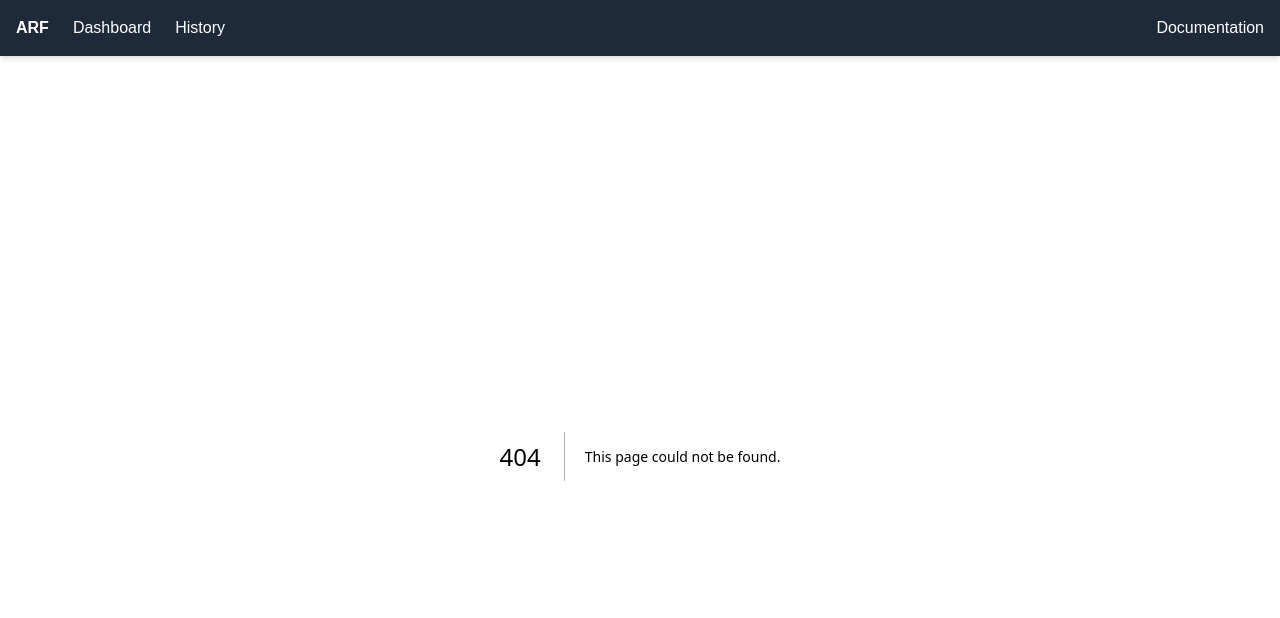
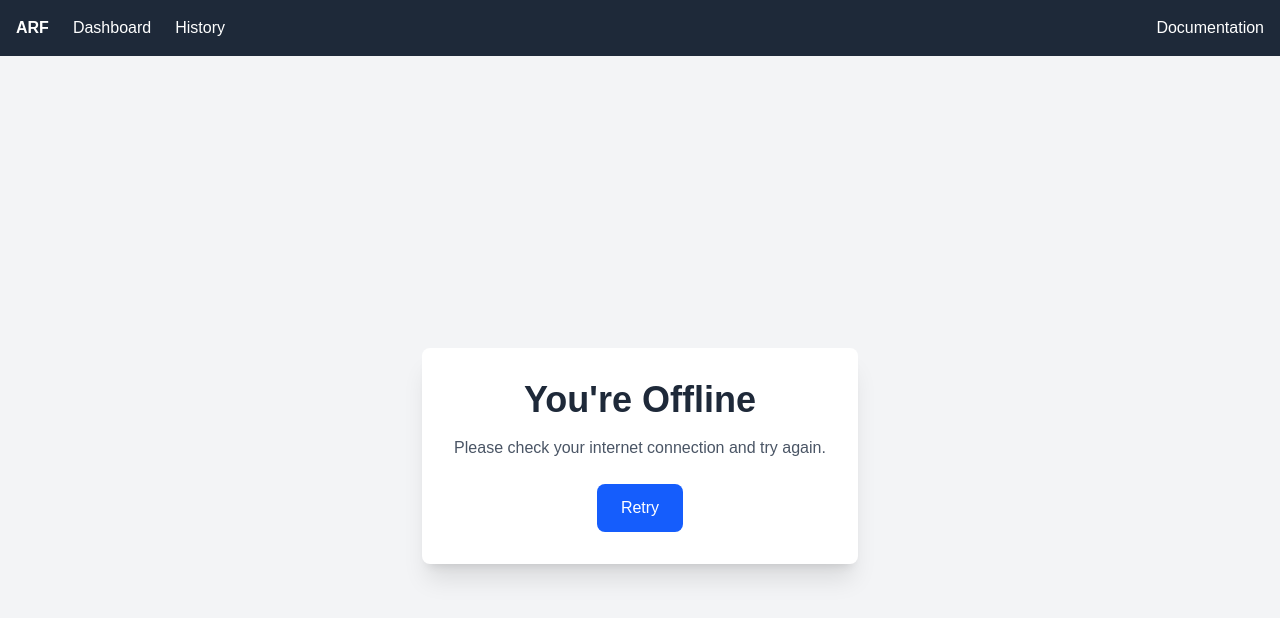
Before and after one commit to arf-foundation/arf-frontend, a Next.js app: page /offline in a window 1280 px wide. Before the commit this address had no page. Shown: the top 618 px of the page. Built offline with nearby package versions, Linux system fonts and the light colour scheme.

Commit message:
Create page.tsx

```diff
--- /dev/null
+++ b/app/offline/page.tsx
@@ -0,0 +1,18 @@
+export default function OfflinePage() {
+  return (
+    <div className="min-h-screen flex items-center justify-center bg-gray-100">
+      <div className="text-center p-8 bg-white rounded-lg shadow-xl">
+        <h1 className="text-4xl font-bold text-gray-800 mb-4">You're Offline</h1>
+        <p className="text-gray-600 mb-6">
+          Please check your internet connection and try again.
+        </p>
+        <button
+          onClick={() => window.location.reload()}
+          className="px-6 py-3 bg-blue-600 text-white rounded-lg hover:bg-blue-700 transition"
+        >
+          Retry
+        </button>
+      </div>
+    </div>
+  )
+}
```
